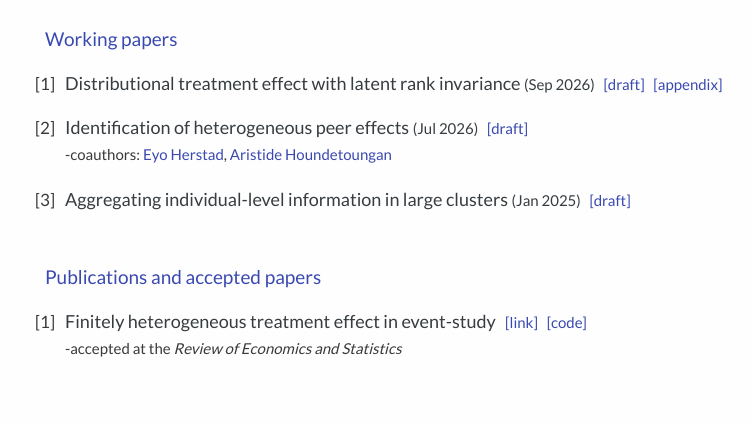
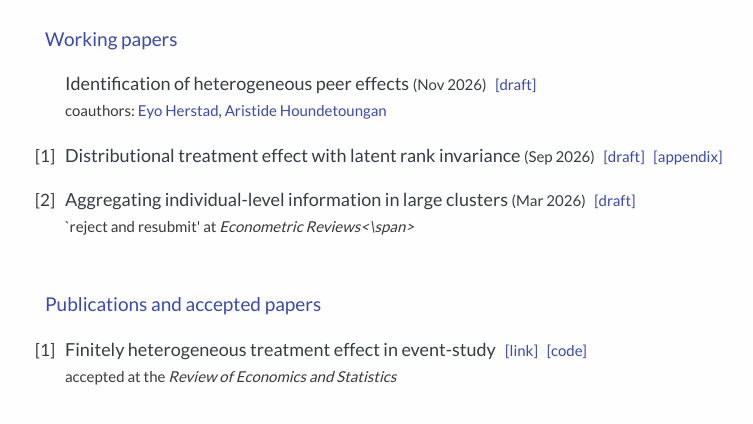
Before and after one commit to myungkoushin/research, a plain HTML site: page index.html in a window 1280 px wide. Shown: the part 206-630 px from the top of the page, without its empty margins (130-883 px from the left). Drawn offline with Linux system fonts and the light colour scheme.

Commit message:
Update index.html

```diff
--- a/index.html
+++ b/index.html
@@ -196,7 +196,16 @@
 
             <p><span style="font-size:19px; color:#3a49b0">Working papers</span></p>
 
-            <ol>
+            <ol
+                <li><p>Identification of heterogeneous peer effects
+                        <span style="font-size:15px;">(Nov 2026) &nbsp;
+                        <a style="color:#3a49b0" href="https://www.myungkoushin.com/research/ihpe.pdf">[draft]</a>
+                    </span>
+                    </p>
+                    <p class="description"> coauthors: <a style="color:#3a49b0;", href="https://www.eyoherstad.com">Eyo Herstad</a>, <a style="color:#3a49b0;", href="https://www.ahoundetoungan.com">Aristide Houndetoungan</a>
+                    </p>
+                </li>
+
                 <li><p>Distributional treatment effect with latent rank invariance
                         <span style="font-size:15px;">(Sep 2026) &nbsp;
                         <a style="color:#3a49b0" href="https://www.myungkoushin.com/research/dtelri.pdf">[draft]</a> &nbsp;
@@ -207,21 +216,12 @@
                     </p>
                 </li>
 
-                <li><p>Identification of heterogeneous peer effects
-                        <span style="font-size:15px;">(Jul 2026) &nbsp;
-                        <a style="color:#3a49b0" href="https://www.myungkoushin.com/research/ihpe.pdf">[draft]</a>
-                    </span>
-                    </p>
-                    <p class="description"> -coauthors: <a style="color:#3a49b0;", href="https://www.eyoherstad.com">Eyo Herstad</a>, <a style="color:#3a49b0;", href="https://www.ahoundetoungan.com">Aristide Houndetoungan</a>
-                    </p>
-                </li>
-
                 <li><p>Aggregating individual-level information in large clusters
-                        <span style="font-size:15px;">(Jan 2025) &nbsp;
+                        <span style="font-size:15px;">(Mar 2026) &nbsp;
                         <a style="color:#3a49b0" href="https://www.myungkoushin.com/research/ctmm.pdf">[draft]</a>
                     </span>
                     </p>
-                    <p class="description">
+                    <p class="description"> `reject and resubmit' at <span style="font-style:italic">Econometric Reviews<\span>
                     </p>
                 </li>
             </ol>
@@ -236,7 +236,7 @@
                         <a style="color:#3a49b0" href="https://doi.org/10.1162/rest_a_01553">[link]</a> &nbsp; </span>
                         <a style="color:#3a49b0" href="https://doi.org/10.7910/DVN/VYLU3M">[code]</a> &nbsp; </span>
                     </p>
-                    <p class="description"> -accepted at the <span style="font-style:italic">Review of Economics and Statistics</span> &nbsp
+                    <p class="description"> accepted at the <span style="font-style:italic">Review of Economics and Statistics</span> &nbsp
                     </p>
                 </li>
             </ol>
```
